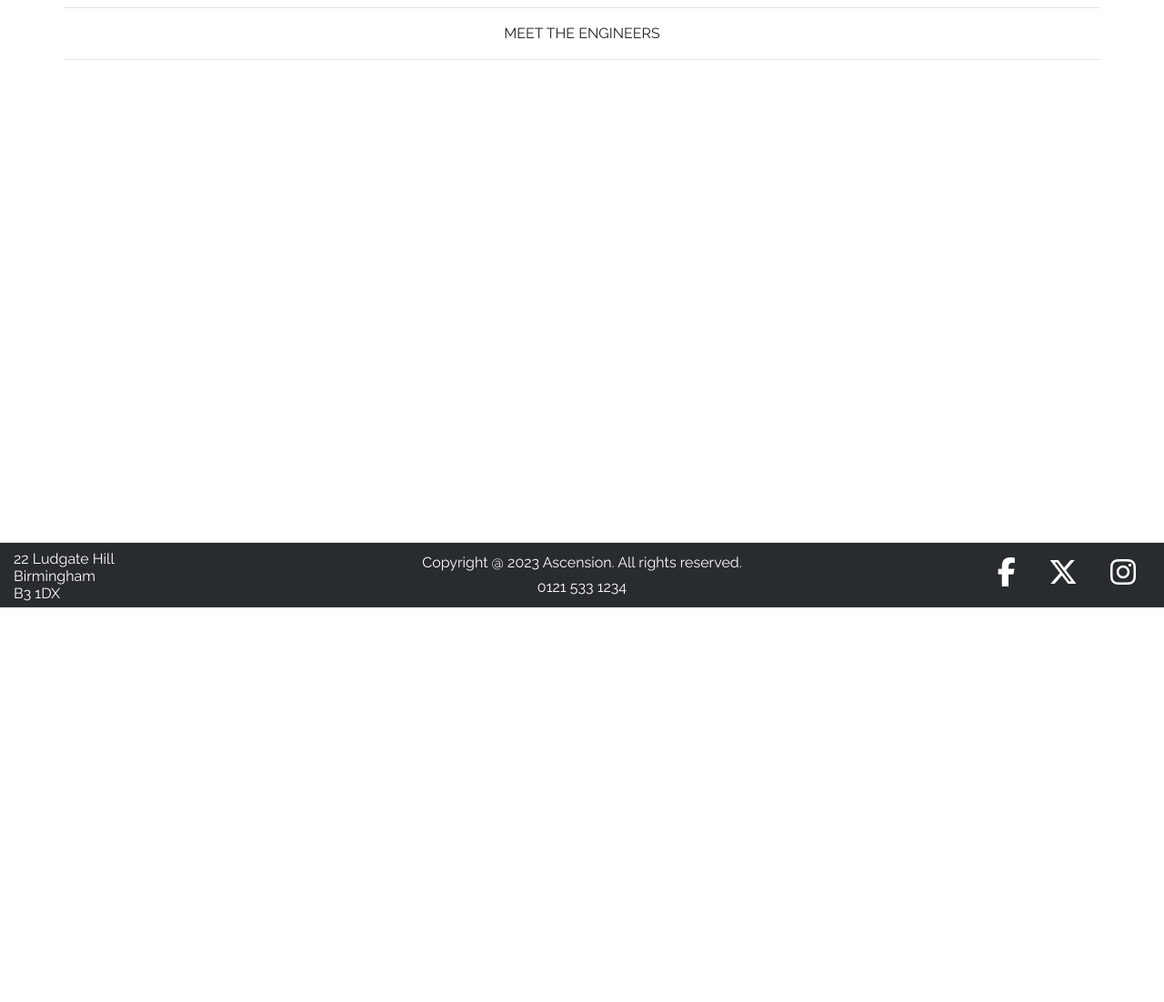
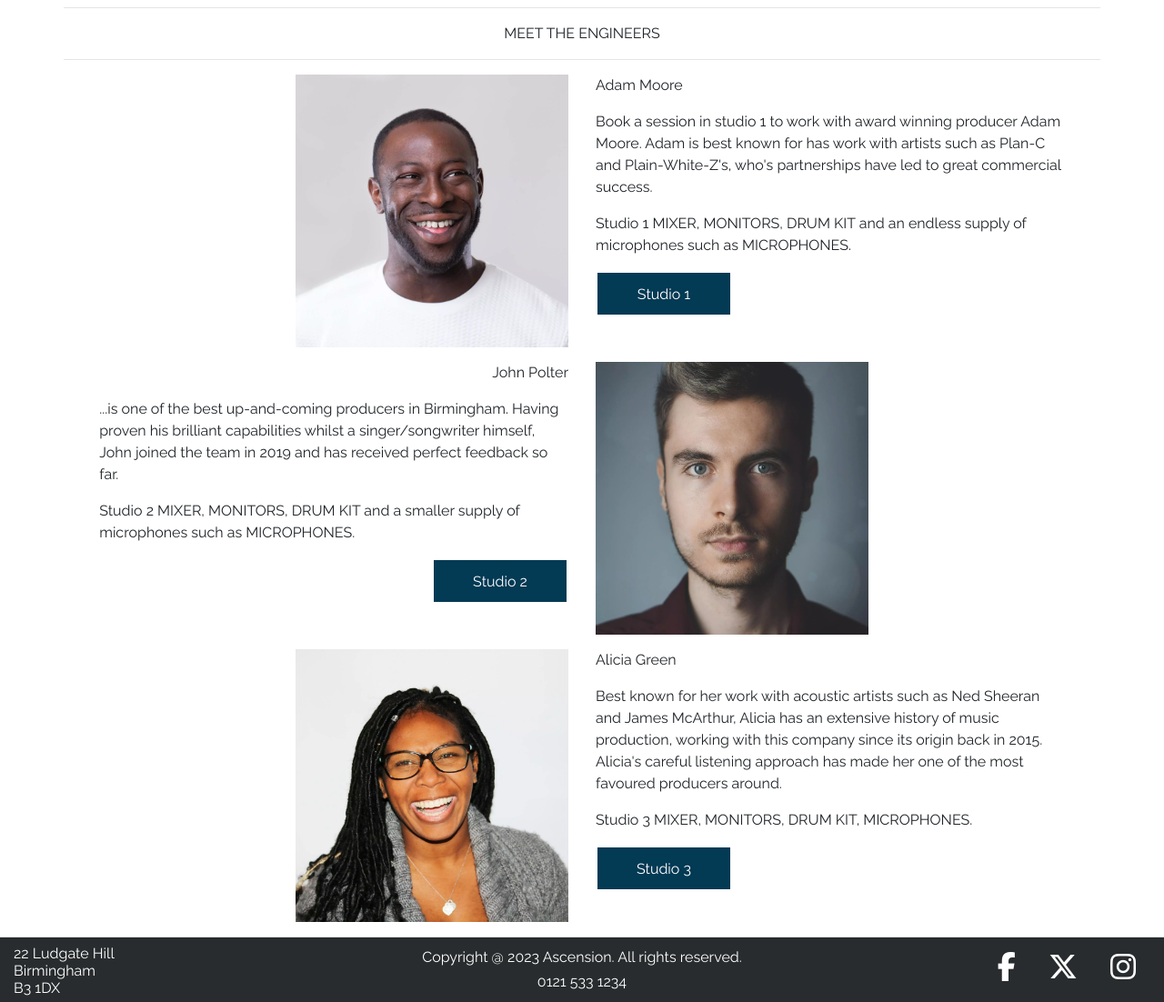
Before and after one commit to ryanmcnally93/ascension, a Django app: page /record_studio/meet_the_enginners/ in a window 1280 px wide. Shown: the part 132-1234 px from the top of the page at 91% size. Before the commit the page ends 800 px from the top, so only its background shows below. Run offline with Django 3.2, Linux system fonts and the light colour scheme; some libraries are stand-ins or nearby versions; some web fonts are replaced.

Commit message:
Style engineer page

```diff
--- a/home/static/home/css/home.css
+++ b/home/static/home/css/home.css
@@ -44,6 +44,10 @@
     font-size: 20px;
 }
 
+.main-buttons {
+    border: 2px solid #033A54;
+}
+
 .main-buttons:hover {
     text-decoration: none;
     color: #033A54 !important;
--- a/record_studio/static/record_studio/css/record_studio.css
+++ b/record_studio/static/record_studio/css/record_studio.css
@@ -26,11 +26,32 @@
     font-size: 16px;
 }
 
+.small-button-box {
+    border: 2px solid white;
+    width: 150px;
+    height: 50px;
+    background-color: #033A54;
+    font-size: 16px;
+}
+
 #engineer-button {
     padding-top: 11px;
+    border: 2px solid #033A54;
 }
 
 #engineer-button:hover {
+    text-decoration: none;
+    color: #033A54 !important;
+    background-color: white;
+    border: 2px solid #033A54;
+}
+
+#small-engineer-button {
+    padding-top: 2px;
+    border: 2px solid #033A54;
+}
+
+#small-engineer-button:hover {
     text-decoration: none;
     color: #033A54 !important;
     background-color: white;
@@ -44,6 +65,28 @@
     flex-direction: column;
 }
 
+#adam {
+    margin-left: -20px;
+}
+
+#john {
+    margin-left: -20px;
+}
+
+#alicia {
+    margin-left: -70px;
+}
+
 .artist {
     width: 300px;
 }
+
+.engineers {
+    height: 300px;
+}
+
+.image-box {
+    height: 300px;
+    width: 300px;
+    overflow: hidden;
+}
--- a/record_studio/templates/record_studio/meet_the_engineers.html
+++ b/record_studio/templates/record_studio/meet_the_engineers.html
@@ -2,6 +2,7 @@
 {% load static %}
 
 {% block extra_css %}
+    <link rel="stylesheet" href="{% static '/record_studio/css/record_studio.css' %}">
 {% endblock %}
 
 {% block page_header %}
@@ -15,9 +16,55 @@
 {% endblock %}
 
 {% block content %}
-    <div class="row">
-        <div class="col">
-
+    <div class="row mb-3 justify-content-center">
+        <div class="col-5">
+            <div class="image-box float-right">
+                <img id="adam" class="engineers" src="{{ MEDIA_URL }}adam-moore.webp" alt="Adam Moore" class="float-right">
+            </div>
+        </div>
+        <div class="col-5">
+            <p>Adam Moore</p>
+            <p>Book a session in studio 1 to work with award winning producer Adam Moore. Adam is best known for has work with artists such as Plan-C and Plain-White-Z's, who's partnerships have led to great commercial success.</p>
+            <p>Studio 1 MIXER, MONITORS, DRUM KIT and an endless supply of microphones such as MICROPHONES.</p>
+            <div class="small-button-box text-center">
+                <a href="{% url 'product_information' product_id=24 %}" class="h-100 w-100 d-block text-white" id="small-engineer-button">
+                    <p class="mb-2 pt-2">Studio 1</p>
+                </a>
+            </div>
+        </div>
+    </div>
+    <div class="row mb-3 justify-content-center">
+        <div class="col-5" id="artist-two">
+            <p>John Polter</p>
+            <p>...is one of the best up-and-coming producers in Birmingham. Having proven his brilliant capabilities whilst a singer/songwriter himself, John joined the team in 2019 and has received perfect feedback so far.</p>
+            <p>Studio 2 MIXER, MONITORS, DRUM KIT and a smaller supply of microphones such as MICROPHONES.</p>
+            <div class="small-button-box text-center">
+                <a href="{% url 'product_information' product_id=25 %}" class="h-100 w-100 d-block text-white" id="small-engineer-button">
+                    <p class="mb-2 pt-2">Studio 2</p>
+                </a>
+            </div>
+        </div>
+        <div class="col-5">
+            <div class="image-box">
+                <img id="john" class="engineers" src="{{ MEDIA_URL }}john-polter.webp" alt="Adam Moore">
+            </div>
+        </div>
+    </div>
+    <div class="row mb-3 justify-content-center">
+        <div class="col-5">
+            <div class="image-box float-right">
+                <img id="alicia" class="engineers" src="{{ MEDIA_URL }}alicia-green.webp" alt="Adam Moore" class="float-right">
+            </div>
+        </div>
+        <div class="col-5">
+            <p>Alicia Green</p>
+            <p>Best known for her work with acoustic artists such as Ned Sheeran and James McArthur, Alicia has an extensive history of music production, working with this company since its origin back in 2015. Alicia's careful listening approach has made her one of the most favoured producers around.</p>
+            <p>Studio 3 MIXER, MONITORS, DRUM KIT, MICROPHONES.</p>
+            <div class="small-button-box text-center">
+                <a href="{% url 'product_information' product_id=26 %}" class="h-100 w-100 d-block text-white" id="small-engineer-button">
+                    <p class="mb-2 pt-2">Studio 3</p>
+                </a>
+            </div>
         </div>
     </div>
 {% endblock %}
--- a/rehearse/static/rehearse/css/rehearse.css
+++ b/rehearse/static/rehearse/css/rehearse.css
@@ -29,6 +29,7 @@
 #engineer-button {
     padding-top: 11px;
     font-size: 16px;
+    border: 2px solid #033A54;
 }
 
 #engineer-button:hover {
--- a/shop/static/shop/css/shop.css
+++ b/shop/static/shop/css/shop.css
@@ -29,6 +29,7 @@
 .shop-buttons {
     padding-top: 11px;
     font-size: 16px;
+    border: 2px solid #033A54;
 }
 
 .shop-buttons:hover {
```
Also changed, not shown: media/adam-moore.webp (added), media/alicia-green.webp (added), media/john-polter.webp (added).
